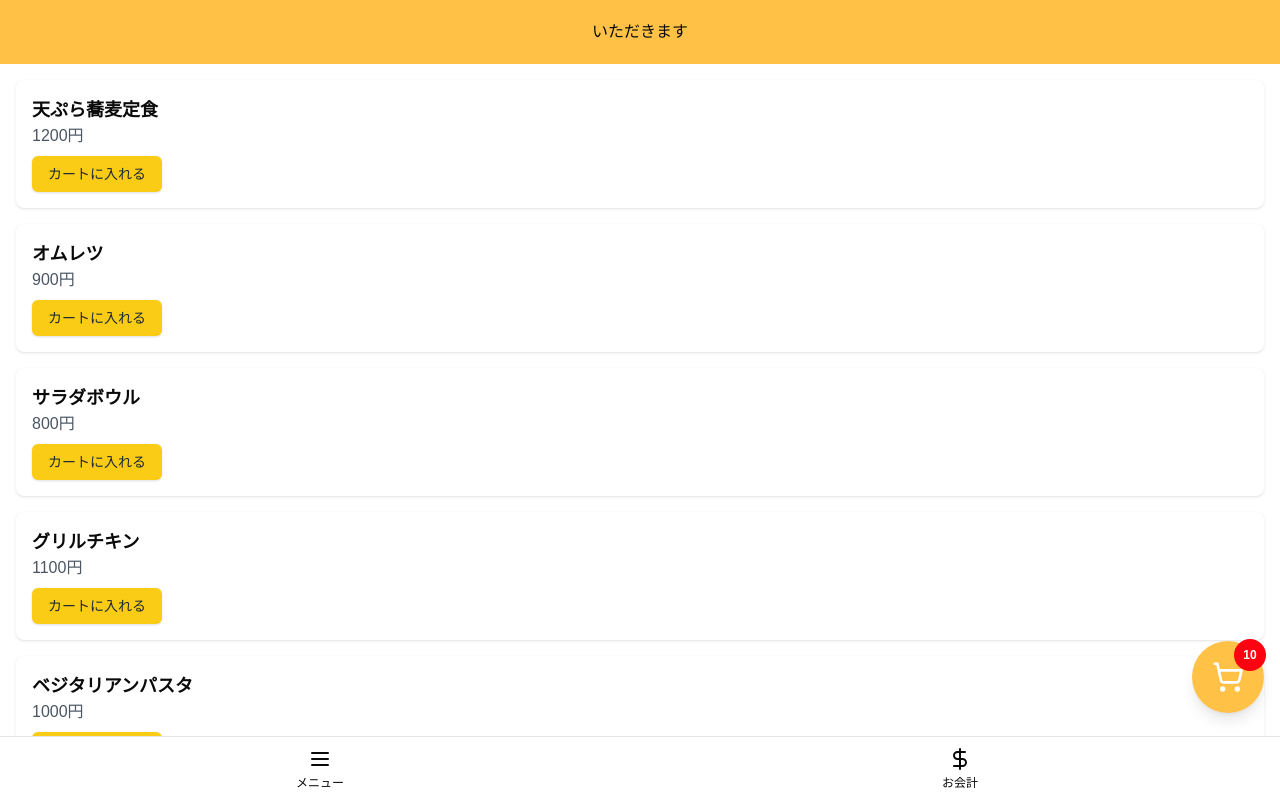
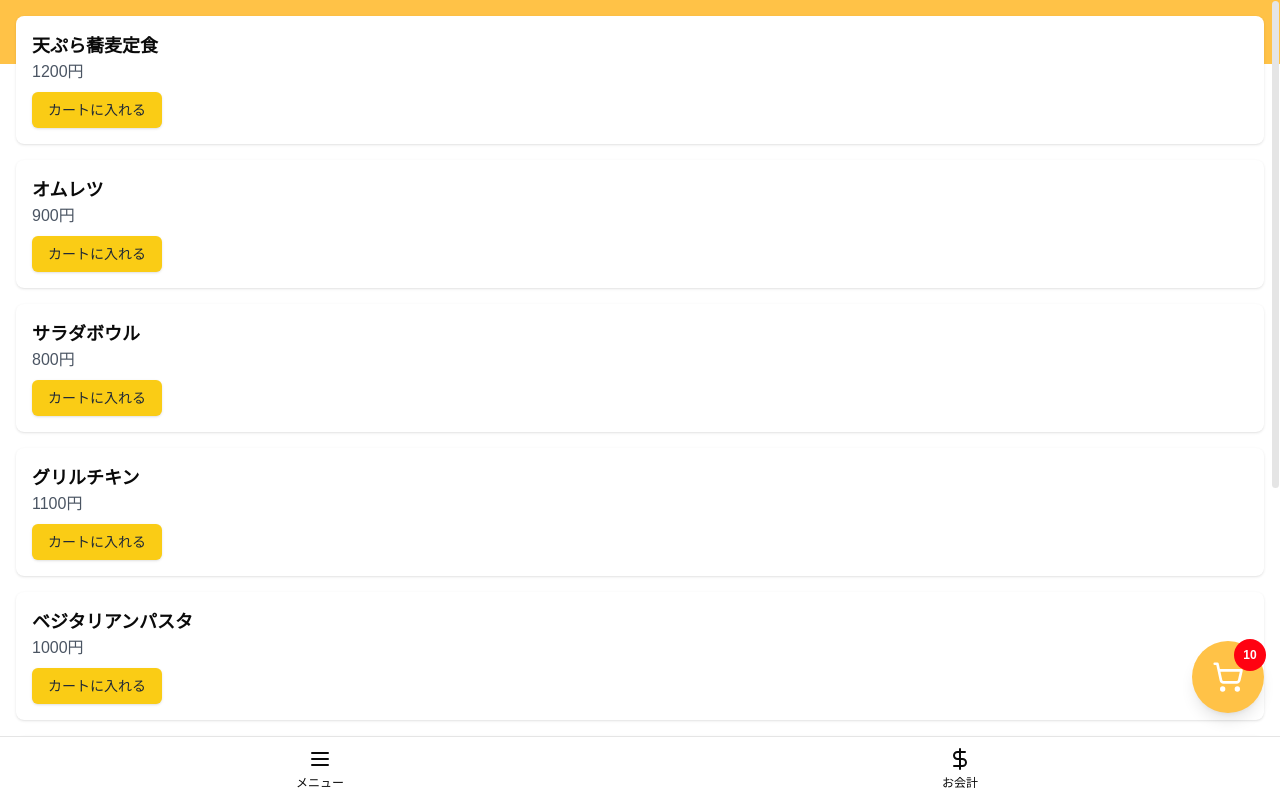
Before and after one commit to a-company-jp/gaishi-hackathon-app, a Next.js app in the folder webapp/: page /menu in a window 1280 px wide. Built offline with nearby package versions, Linux system fonts and the light colour scheme; no server answers.

Commit message:
:lipstick: headerとfooterのcss修正

```diff
--- a/webapp/src/components/layout/Footer.tsx
+++ b/webapp/src/components/layout/Footer.tsx
@@ -3,7 +3,7 @@ import { DollarSign, Menu } from "lucide-react";
 
 function Footer() {
   return (
-    <footer className="h-16 w-screen border-t">
+    <footer className="fixed bottom-0 bg-white h-16 w-screen border-t">
       <div className="h-full grid grid-cols-2">
         <button className="items-center">
           <div className="flex flex-col items-center">
--- a/webapp/src/components/layout/Header.tsx
+++ b/webapp/src/components/layout/Header.tsx
@@ -2,7 +2,7 @@ import React from "react";
 
 function Header() {
   return (
-    <header className="h-16 w-screen p-2 bg-primary">
+    <header className="fixed top-0 h-16 w-screen p-2 bg-primary">
       <div className="h-full flex flex-col justify-center items-center">
         いただきます
       </div>
```
